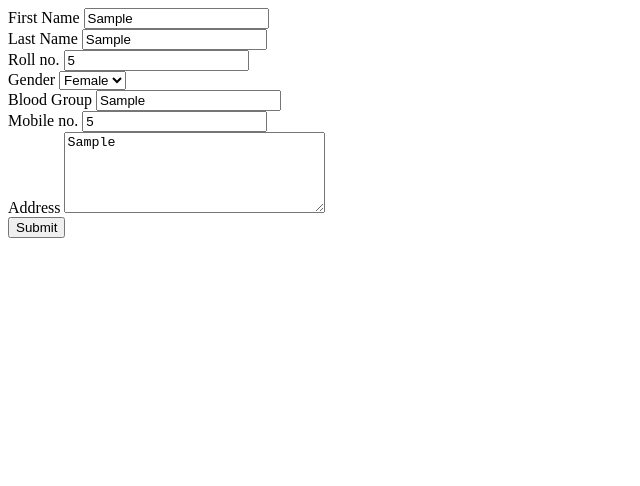
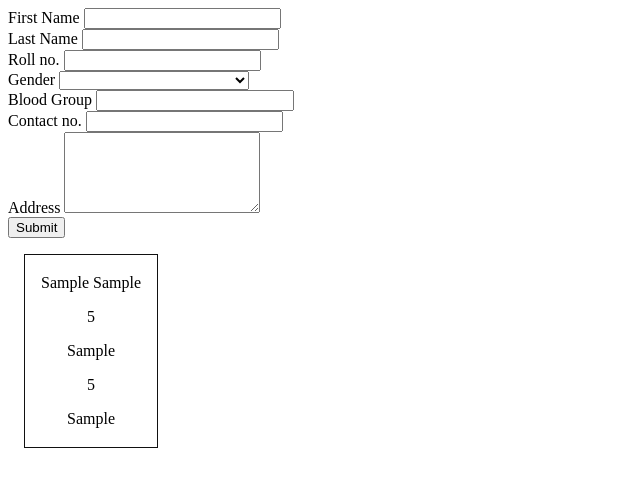
Before and after one commit to eyekavya/form-vanillajs, a plain HTML site: page index.html in a window 1280 px wide. Both pictures are taken after typing "Sample", "Sample", "5", "Sample", "5", "Sample" into the empty fields and a click on the button "Submit". Shown: the whole page, without its empty margins (0-640 px from the left). Drawn offline with Linux system fonts and the light colour scheme.

Commit message:
Added functionality to add a form for form data

```diff
--- a/app.js
+++ b/app.js
@@ -3,9 +3,52 @@ const lname = document.querySelector(".lname");
 const roll = document.querySelector(".roll");
 const gender = document.querySelector(".gender");
 const blood = document.querySelector(".blood");
-const mobile = document.querySelector(".phone");
+const contact = document.querySelector(".contact");
 const address = document.querySelector(".address");
 const submitBtn = document.querySelector(".submitBtn");
 const cardContainer = document.querySelector(".card-container");
 
 submitBtn.addEventListener("click", addCard);
+
+function addCard(e) {
+  e.preventDefault();
+  const cardDiv = document.createElement("div");
+  cardDiv.classList.add("card");
+  cardContainer.appendChild(cardDiv);
+  const nameinfo = document.createElement("p");
+  cardDiv.appendChild(nameinfo);
+  nameinfo.innerText = fname.value + " " + lname.value;
+  fname.value = "";
+  lname.value = "";
+  const rollinfo = document.createElement("p");
+  cardDiv.appendChild(rollinfo);
+  rollinfo.innerText = roll.value;
+  roll.value = "";
+  const genderinfo = document.createElement("p");
+  cardDiv.appendChild(genderinfo);
+  genderinfo.innerText = gender.value;
+  gender.value = "";
+  const bloodinfo = document.createElement("p");
+  cardDiv.appendChild(bloodinfo);
+  bloodinfo.innerText = blood.value;
+  blood.value = "";
+  const contactinfo = document.createElement("p");
+  cardDiv.appendChild(contactinfo);
+  contactinfo.innerText = contact.value;
+  contact.value = "";
+  const addressinfo = document.createElement("p");
+  cardDiv.appendChild(addressinfo);
+  addressinfo.innerText = address.value;
+  address.value = "";
+  //   if (
+  //     (fname.value ||
+  //       lname.value ||
+  //       roll.value ||
+  //       gender.value ||
+  //       blood.value ||
+  //       contact.value ||
+  //       address.value) == ""
+  //   ) {
+  //     alert("Please fill the form completely");
+  //   }
+}
--- a/index.html
+++ b/index.html
@@ -18,18 +18,21 @@
         <Input type="number" class="roll"></Input><br>
         <label>Gender</label>
         <Select class="gender">
+          <Option></Option>
             <Option>Female</Option>
             <Option>Male</Option>
         </Select><br>
         <label>Blood Group</label>
         <Input type="text" class="blood"></Input><br>
-        <label>Mobile no.</label>
-        <Input type="number" class="phone"></Input><br>
+        <label>Contact no.</label>
+        <Input type="number" class="contact"></Input><br>
         <label>Address</label>
         <textarea cols="30" rows="5" class="address"></textarea><br>
         <button class="submitBtn">Submit</button>
     </div>
+    <div class="card-container flex">
 
+    </div>
 
     <script src="./app.js"></script>
   </body>
--- a/style.css
+++ b/style.css
@@ -10,8 +10,25 @@ input[type="number"] {
   -moz-appearance: textfield;
 }
 
-/* .card-container {
-  height: 100px;
-  width: 100px;
-  background-color: #111;
-} */
+Input,
+Select,
+textarea {
+  width: 15%;
+}
+
+.flex {
+  display: flex;
+  align-items: center;
+  flex-wrap: wrap;
+}
+
+.card-container {
+  max-width: fit-content;
+}
+
+.card {
+  border: 1px solid #111;
+  padding: 0.2rem 1rem;
+  margin: 1rem;
+  text-align: center;
+}
```
